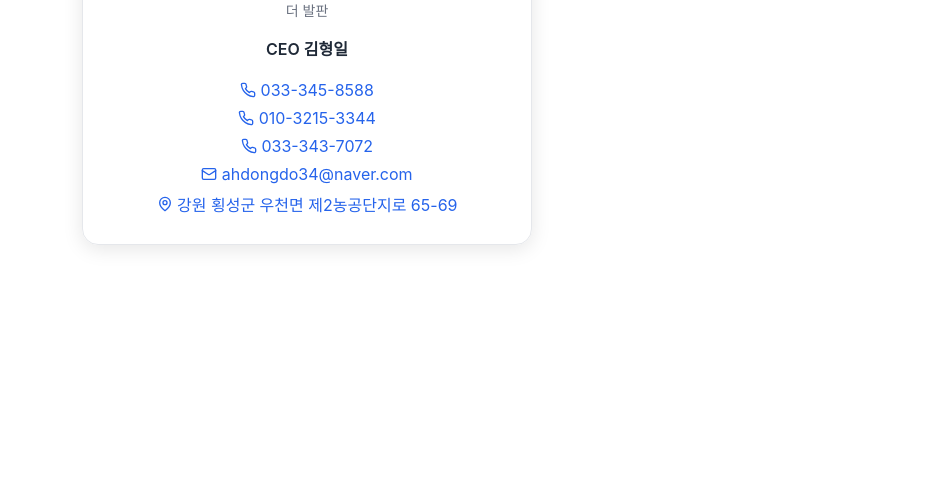
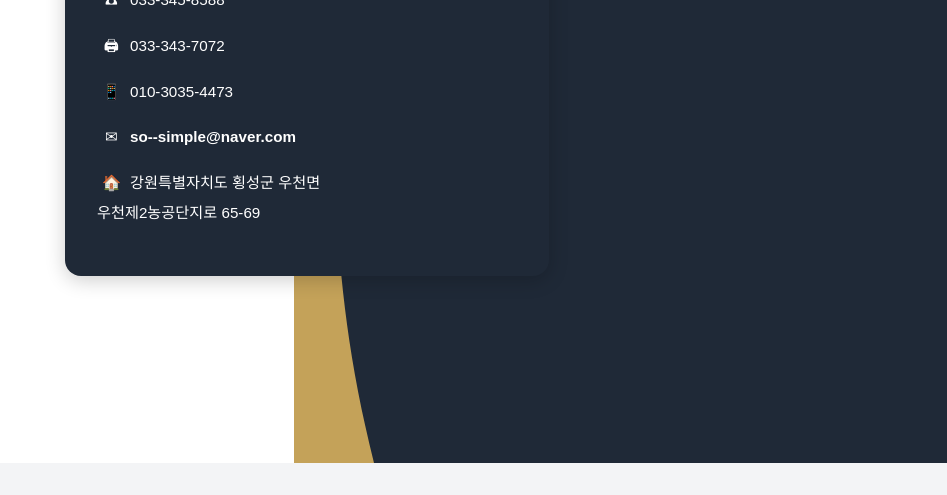
Before and after one commit to leewoodeok/tbp_card, a React app: page / in a window 1280 px wide. Shown: the part 337-832 px from the top of the page, without its empty margins (333-1280 px from the left). After the commit the page ends 800 px from the top, so only its background shows below. Built offline with nearby package versions, Linux system fonts and the light colour scheme.

Commit message:
Add files via upload

```diff
--- a/package.json
+++ b/package.json
@@ -1,12 +1,11 @@
 {
-  "name": "thebalpan-digital-card",
+  "name": "thebalpan-card-final",
   "version": "1.0.0",
   "private": true,
   "dependencies": {
     "react": "^18.2.0",
     "react-dom": "^18.2.0",
-    "react-scripts": "5.0.1",
-    "lucide-react": "^0.286.0"
+    "react-scripts": "5.0.1"
   },
   "scripts": {
     "start": "react-scripts start",
--- a/public/index.html
+++ b/public/index.html
@@ -1,9 +1,9 @@
 <!DOCTYPE html>
-<html lang="en">
+<html lang="ko">
   <head>
     <meta charset="UTF-8" />
     <meta name="viewport" content="width=device-width, initial-scale=1.0" />
-    <title>THE BALPAN</title>
+    <title>THE BALPAN - 이우덕</title>
   </head>
   <body>
     <div id="root"></div>
--- a/src/TheBalpanCard.js
+++ b/src/TheBalpanCard.js
@@ -1,48 +1,55 @@
-import { Mail, Phone, MapPin } from "lucide-react";
-
 export default function TheBalpanCard() {
   return (
     <div style={{
       minHeight: '100vh',
-      backgroundColor: 'white',
       display: 'flex',
       justifyContent: 'center',
       alignItems: 'center',
-      padding: '1rem'
+      fontFamily: 'sans-serif',
+      background: 'linear-gradient(to right, white 50%, #1f2937 50%)',
+      position: 'relative'
     }}>
+      {/* 황토색 곡선 배경 장식 */}
+      <svg style={{
+        position: 'absolute',
+        left: '49%',
+        top: 0,
+        bottom: 0,
+        height: '100%',
+        zIndex: 1
+      }} width="80" viewBox="0 0 100 500" preserveAspectRatio="none">
+        <path d="M0,0 C100,200 0,300 100,500 L0,500 Z" fill="#c4a259"/>
+      </svg>
+
       <div style={{
+        backgroundColor: '#1f2937',
+        color: 'white',
+        borderRadius: '1rem',
+        padding: '2rem',
         width: '100%',
-        maxWidth: '400px',
-        borderRadius: '1rem',
-        boxShadow: '0 4px 20px rgba(0,0,0,0.1)',
-        border: '1px solid #e5e7eb',
-        padding: '1.5rem',
-        textAlign: 'center'
+        maxWidth: '420px',
+        boxShadow: '0 4px 20px rgba(0,0,0,0.2)',
+        zIndex: 2,
+        position: 'relative'
       }}>
-        <h1 style={{ fontSize: '1.5rem', fontWeight: 'bold', color: '#111827' }}>THE BALPAN</h1>
-        <p style={{ fontSize: '0.875rem', color: '#6b7280' }}>더 발판</p>
+        <h1 style={{ fontSize: '1.4rem', fontWeight: 'bold' }}>(유) 더 발판</h1>
+        <p style={{ fontWeight: '500', marginBottom: '1rem' }}>관리부장 <strong style={{ fontWeight: 700 }}>이우덕</strong></p>
 
-        <p style={{ marginTop: '1rem', fontWeight: '600', color: '#1f2937' }}>CEO 김형일</p>
-
-        <div style={{ marginTop: '1rem' }}>
-          <a href="tel:0333458588" style={linkStyle}><Phone size={16} />&nbsp;033-345-8588</a><br/>
-          <a href="tel:01032153344" style={linkStyle}><Phone size={16} />&nbsp;010-3215-3344</a><br/>
-          <a href="tel:0333437072" style={linkStyle}><Phone size={16} />&nbsp;033-343-7072</a><br/>
-          <a href="mailto:ahdongdo34@naver.com" style={linkStyle}><Mail size={16} />&nbsp;ahdongdo34@naver.com</a><br/>
-          <a href="https://map.kakao.com/?q=강원특별자치도 횡성군 우천면 제2농공단지로65-69"
-            target="_blank" rel="noopener noreferrer" style={linkStyle}>
-            <MapPin size={16} />&nbsp;강원 횡성군 우천면 제2농공단지로 65-69
-          </a>
+        {/* 아이콘 + 정보 */}
+        <div style={{ fontSize: '0.95rem', lineHeight: '2' }}>
+          <p><span style={iconStyle}>☎</span> 033-345-8588</p>
+          <p><span style={iconStyle}>🖨</span> 033-343-7072</p>
+          <p><span style={iconStyle}>📱</span> 010-3035-4473</p>
+          <p><span style={iconStyle}>✉</span> <strong>so--simple@naver.com</strong></p>
+          <p><span style={iconStyle}>🏠</span> 강원특별자치도 횡성군 우천면<br/>우천제2농공단지로 65-69</p>
         </div>
       </div>
     </div>
   );
 }
 
-const linkStyle = {
-  display: 'inline-flex',
-  alignItems: 'center',
-  color: '#2563eb',
-  textDecoration: 'none',
-  margin: '0.25rem 0'
+const iconStyle = {
+  display: 'inline-block',
+  width: '1.8rem',
+  textAlign: 'center'
 };
--- a/src/index.css
+++ b/src/index.css
@@ -1,5 +1,5 @@
 body {
   margin: 0;
-  font-family: -apple-system, BlinkMacSystemFont, 'Segoe UI', Roboto, Oxygen, Ubuntu, Cantarell, 'Open Sans', 'Helvetica Neue', sans-serif;
-  background-color: #f9fafb;
+  padding: 0;
+  background-color: #f3f4f6;
 }
--- a/src/index.js
+++ b/src/index.js
@@ -1,11 +1,11 @@
 import React from 'react';
 import ReactDOM from 'react-dom/client';
 import './index.css';
-import TheBalpanCard from './TheBalpanCard';
+import App from './TheBalpanCard';
 
 const root = ReactDOM.createRoot(document.getElementById('root'));
 root.render(
   <React.StrictMode>
-    <TheBalpanCard />
+    <App />
   </React.StrictMode>
 );
```
